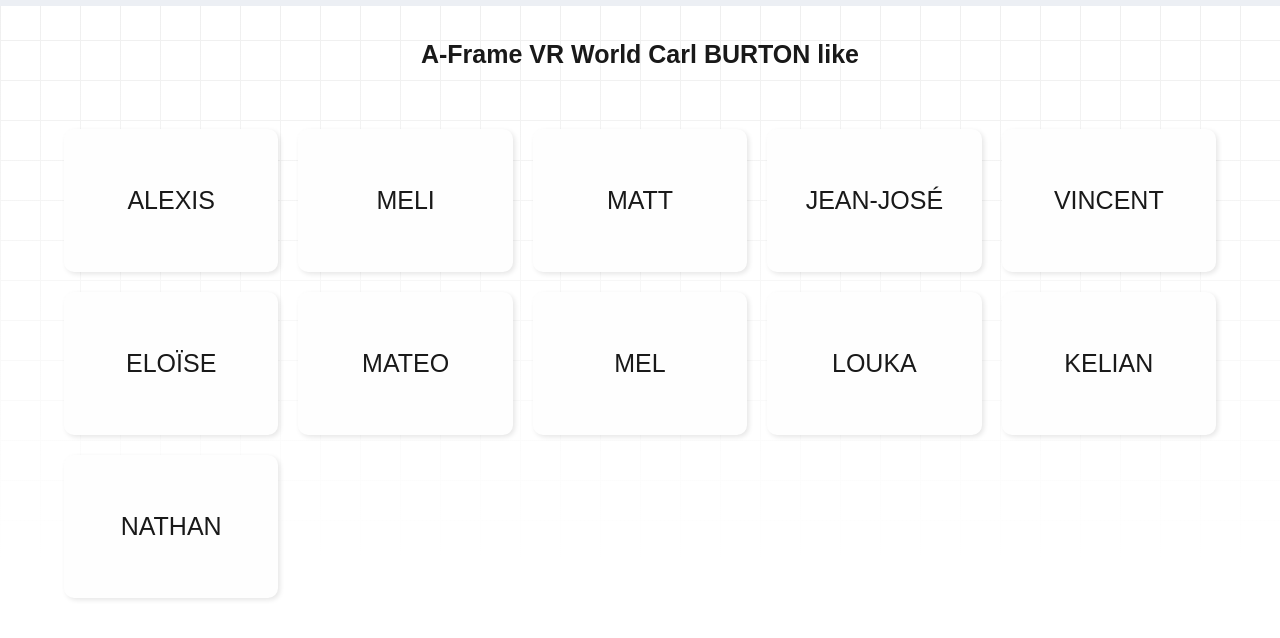
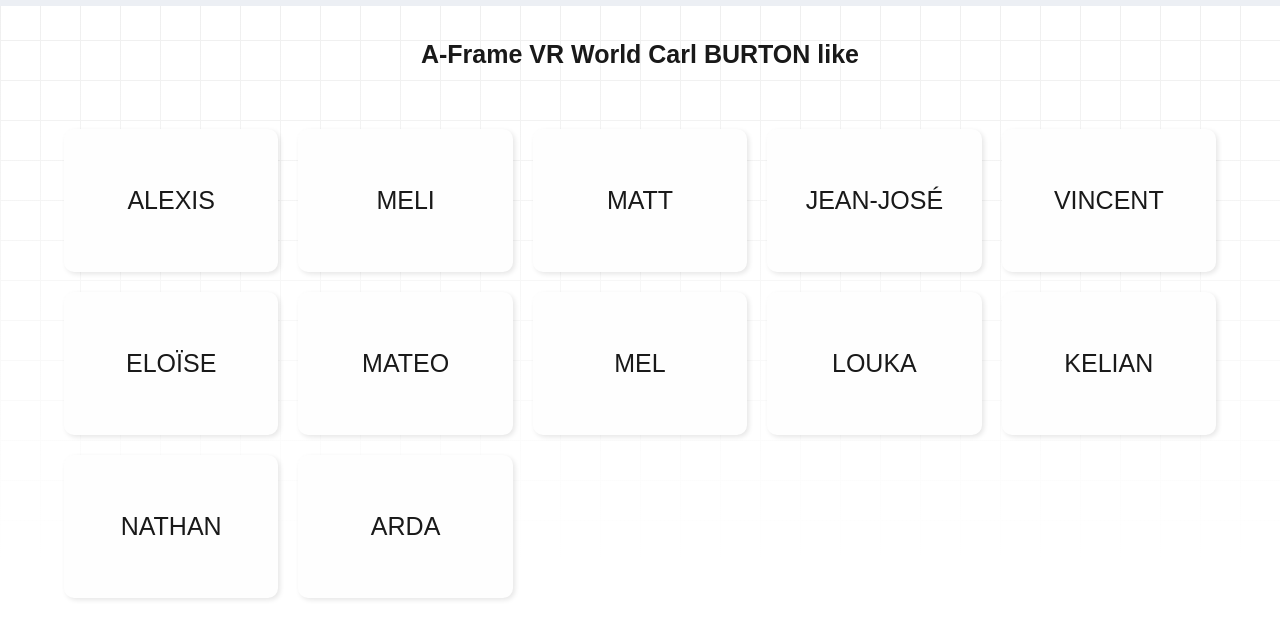
Before and after one commit to denis-springinsfeld/BUT3-3D, a plain HTML site: page index.html in a window 1280 px wide. Drawn offline with Linux system fonts and the light colour scheme.

Commit message:
Add link to Arda's 3D project in the navigation

```diff
--- a/index.html
+++ b/index.html
@@ -169,6 +169,9 @@
                 >NATHAN</a
               >
             </li>
+            <li>
+              <a class="card" href="https://arda-gunduz.github.io/3D/">ARDA</a>
+            </li>
           </ul>
         </nav>
       </div>
```
